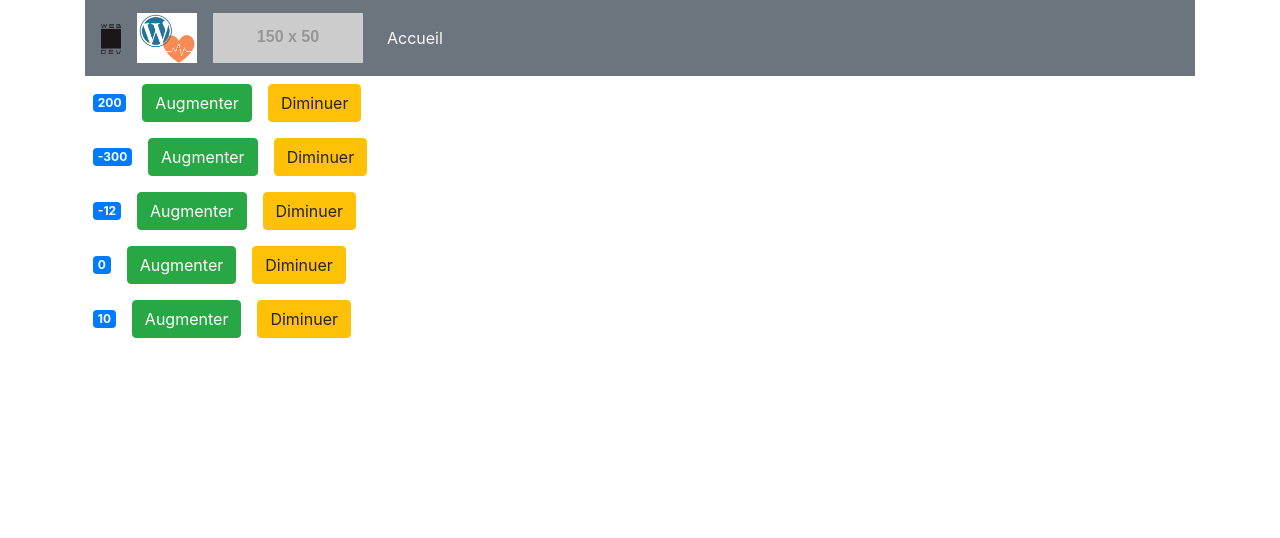
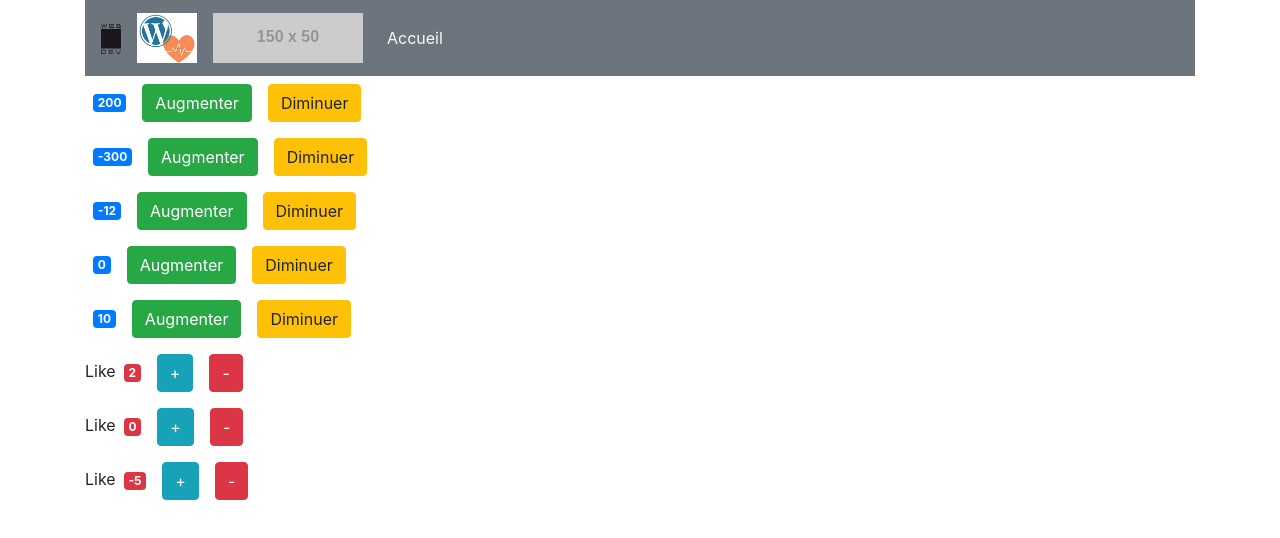
Before and after one commit to webdevproformation/react-j3-juin2020, a React (Create React App) app: page / in a window 1280 px wide. Shown: the top 538 px of the page. Built offline with nearby package versions, Linux system fonts and the light colour scheme.

Commit message:
correction likes et like

```diff
--- a/src/App.js
+++ b/src/App.js
@@ -3,12 +3,14 @@ import Menu from './Menu';
 import 'bootstrap/dist/css/bootstrap.min.css';
 //import Galerie from "./Galerie";
 import Compteurs from "./Compteurs";
+import Likes from "./Likes";
 
 function App() {
   return (
     <div className="container">
       <Menu />
       <Compteurs />
+      <Likes />
     </div>
   );
 }
--- /dev/null
+++ b/src/Like.jsx
@@ -0,0 +1,17 @@
+import React, { Component } from 'react';
+
+class Like extends Component {
+
+    render() {
+        return (
+            <div>
+                Like
+                <span className="badge badge-danger m-2">{this.props.like.valeur}</span>
+                <button className="btn btn-info m-2" onClick={() => { this.props.augmenter(this.props.like) }}>+</button>
+                <button className="btn btn-danger m-2" onClick={() => { this.props.diminuer(this.props.like) }}>-</button>
+            </div>
+        );
+    }
+}
+
+export default Like;
--- /dev/null
+++ b/src/Likes.jsx
@@ -0,0 +1,71 @@
+import React, { Component } from 'react';
+
+import Like from './Like';
+
+class Likes extends Component {
+    state = {
+        appreciation: [
+            { id: 1, valeur: 2 },
+            { id: 2, valeur: 0 },
+            { id: 3, valeur: -5 }
+        ]
+    }
+    augmenter(objet) {
+        // clonage
+        const newAppreciation = [...this.state.appreciation];
+
+        // rechercher
+        const resultat = newAppreciation.find(item => item.id === objet.id);
+
+        // index
+        const index = newAppreciation.indexOf(resultat);
+
+        // modification du clone
+        newAppreciation[index].valeur++;
+        // update du state
+
+        this.setState({
+            appreciation: newAppreciation
+        });
+    }
+
+    diminuer(objet) {
+        // Akram => forEach
+        // clonage
+        const newAppreciation = [...this.state.appreciation];
+
+        newAppreciation.forEach((item) => {
+            if (item.id === objet.id) {
+                // index
+                const index = newAppreciation.indexOf(item);
+
+                // modification du clone
+                newAppreciation[index].valeur--;
+
+                // update du state
+                this.setState({
+                    appreciation: newAppreciation
+                });
+            }
+        });
+
+    }
+
+    render() {
+        return (
+            <div>
+                {this.state.appreciation.map(
+                    item => <Like
+                        key={item.id}
+                        like={item}
+                        augmenter={this.augmenter.bind(this)}
+                        diminuer={this.diminuer.bind(this)}
+                    />
+                )}
+            </div>
+
+        );
+    }
+}
+
+export default Likes;
```
Also changed, not shown: src/prise-notes.txt.
